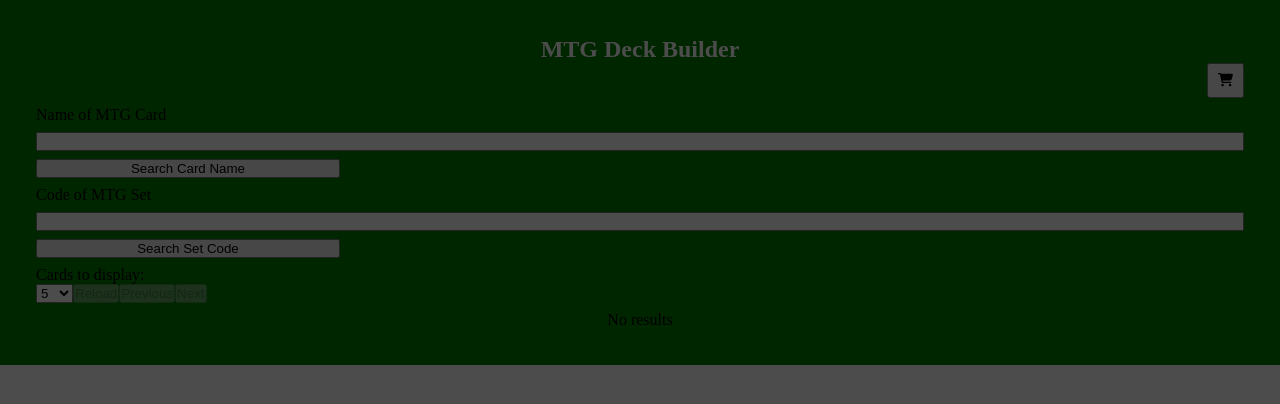
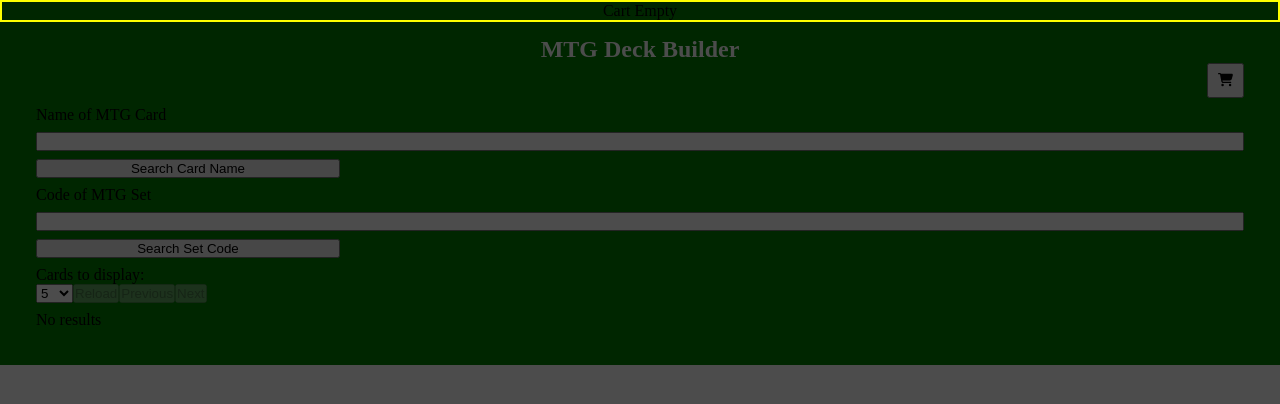
Before and after one commit to Hradwan5597/mtg-deck-builder, a React (Create React App) app: page / in a window 1280 px wide. Both pictures are taken after a click on the button 1225 px from the left and 80 px from the top of the page. Shown: the top 404 px of the page. Built offline with nearby package versions, Linux system fonts and the light colour scheme.

Commit message:
added package stuff, implementing shopping cart

```diff
--- a/package.json
+++ b/package.json
@@ -3,6 +3,9 @@
   "version": "0.1.0",
   "private": true,
   "dependencies": {
+    "@fortawesome/fontawesome-svg-core": "^6.4.2",
+    "@fortawesome/free-solid-svg-icons": "^6.4.2",
+    "@fortawesome/react-fontawesome": "^0.2.0",
     "@testing-library/jest-dom": "^5.17.0",
     "@testing-library/react": "^13.4.0",
     "@testing-library/user-event": "^13.5.0",
--- a/src/App.js
+++ b/src/App.js
@@ -249,7 +249,7 @@
           onReloadResults={onReloadResults}
           buttonDisabled={previousSearchQuery.category === ""} />
 
-        <ListView searchResults={searchResults} />
+        <ListView listViewContents={searchResults} listViewType="browse-cards"/>
 
       </div>
     </>
--- a/src/components/ListView.css
+++ b/src/components/ListView.css
@@ -1,4 +1,4 @@
-ul {
+ul#ul-browse {
     list-style: none;
     display: flex;
     flex-wrap: wrap;
@@ -6,9 +6,19 @@
     justify-content: space-evenly;
 }
 
-li {
+ul#ul-shopping
+{
+    border: solid 2px yellow;
+}
+
+#ul-browse > li {
     padding: 0.25rem;
     border: 2px solid red;
+}
+
+#ul-shopping > li {
+    padding: 0.25rem;
+    border: 2px solid blue;
 }
 
 .ListView {
--- a/src/components/ListView.js
+++ b/src/components/ListView.js
@@ -1,13 +1,22 @@
 import './ListView.css';
 
 const ListView = (props) => {
+
     return (
         <div className="ListView">
-            <ul>
-                {props.searchResults.length === 0 ? <p>No results</p> :
-                    props.searchResults.map((card, index) =>
+            {props.listViewType==="browse-cards" &&
+            <ul id="ul-browse">
+                {props.listViewContents.length === 0 ? <p>No results</p> :
+                    props.listViewContents.map((card, index) =>
                         <li key={index}> {card} </li>)}
-            </ul>
+            </ul>}
+            {props.listViewType==="shopping-cart" &&
+            <ul id="ul-shopping">
+                {props.listViewContents.length === 0 ? <p>Cart Empty</p> :
+                    props.listViewContents.map((cartItem, index) =>
+                        <li key={index}> {cartItem} </li>)}
+            </ul>}
+
         </div>
     );
 }
--- a/src/components/Modal.css
+++ b/src/components/Modal.css
@@ -6,6 +6,7 @@
     height: 100%;
     background: rgba(0, 0, 0, .7);
     display: flex;
+    z-index: 10;
 }
 
 .modal-content-wrapper
--- a/src/components/Modal.js
+++ b/src/components/Modal.js
@@ -1,7 +1,6 @@
 import "./Modal.css";
 import ShoppingCart from "./ShoppingCart.js";
 import BrowseCard from "./BrowseCard.js"
-import { useState } from "react";
 
 const Modal = (props) =>
 {
@@ -11,9 +10,9 @@
 
       <div className="modal-content-wrapper">
 
-        {props.modalContents === "shopping-cart" && <ShoppingCart cartItems={props.cartItems}></ShoppingCart>}
+        {props.modalContents === "shopping-cart" && <ShoppingCart cartItems={props.cartItems} />}
 
-        {props.modalContents === "browse-card" && <BrowseCard selectedCardImage={props.selectedCard.cardImage} onAddCardToCart={props.onAddCardToCart} onSelectCardQuantity={props.onSelectCardQuantity}></BrowseCard>}
+        {props.modalContents === "browse-card" && <BrowseCard selectedCardImage={props.selectedCard.cardImage} onAddCardToCart={props.onAddCardToCart} onSelectCardQuantity={props.onSelectCardQuantity} />}
 
         {props.modalContents === "" && <></>}
 
--- a/src/components/ShoppingCart.js
+++ b/src/components/ShoppingCart.js
@@ -1,8 +1,13 @@
 import "./ShoppingCart.css"
+import ListView from "./ListView";
 
 const ShoppingCart = (props) =>
 {
-    return (<></>)
+    return (
+        <div className="ShoppingCart">
+            <ListView listViewContents={props.cartItems} listViewType="shopping-cart"/>
+        </div>
+    );
 }
 
 export default ShoppingCart;
--- a/src/components/TopBar.js
+++ b/src/components/TopBar.js
@@ -1,5 +1,4 @@
 import './TopBar.css';
-import { useState } from 'react';
 import { FontAwesomeIcon } from '@fortawesome/react-fontawesome';
 import { faShoppingCart, faCircle } from '@fortawesome/free-solid-svg-icons';
 
```
Also changed, not shown: 1 other file (tests, documents, lock files or other folders).
